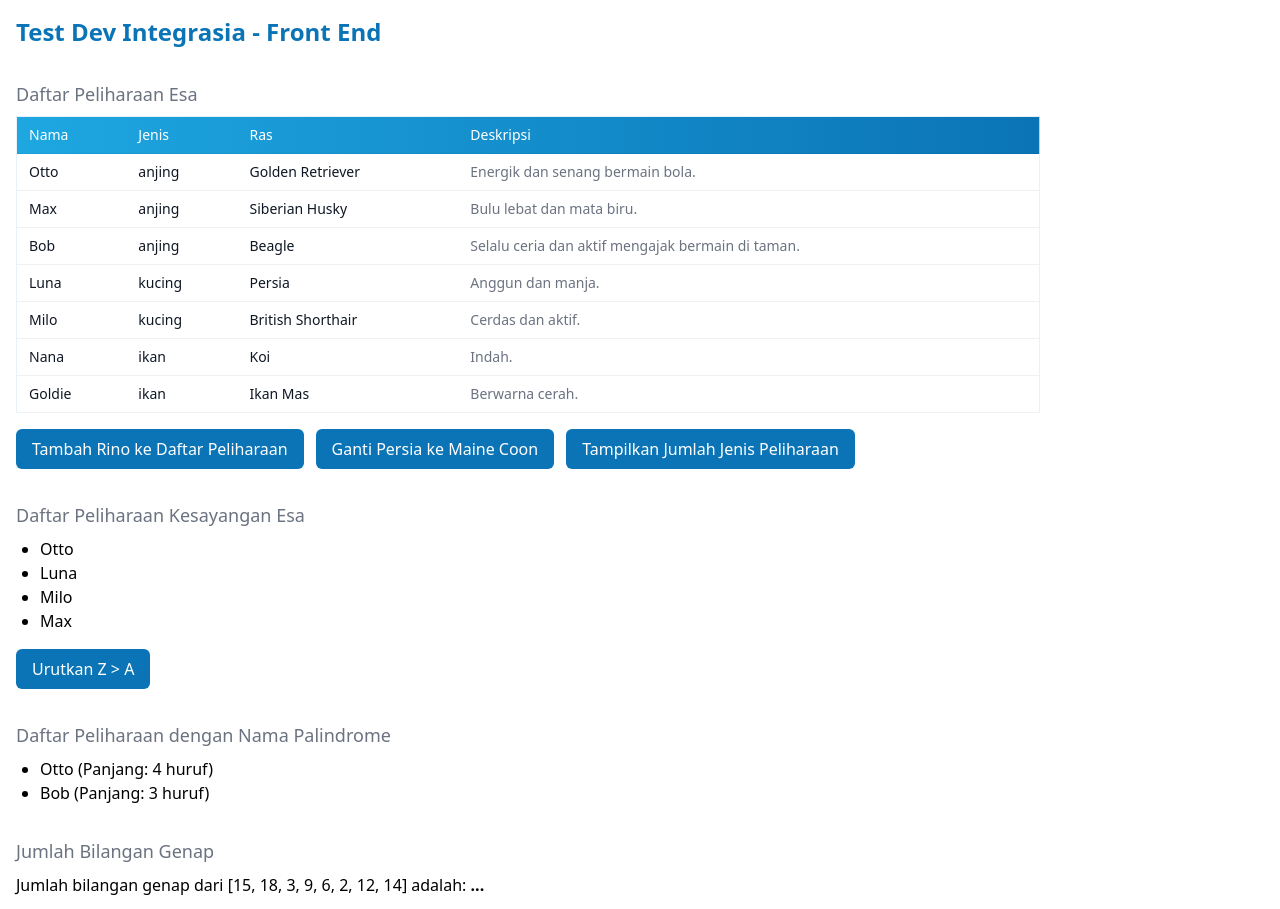
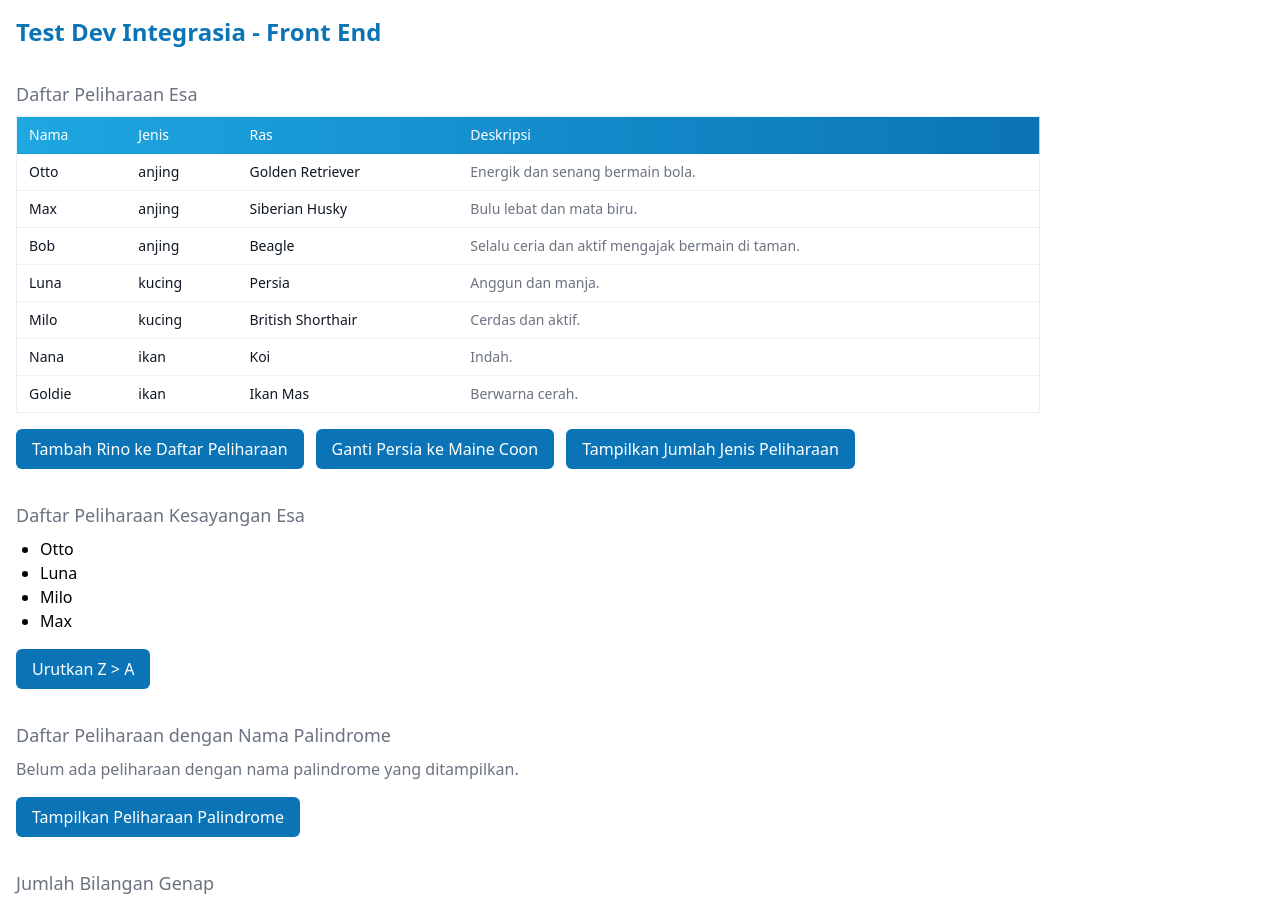
Before and after one commit to Syfrezia/test-dev-frontend, a React (Vite) app: page / in a window 1280 px wide. Shown: the top 909 px of the page. Built offline with nearby package versions, Linux system fonts and the light colour scheme.

Commit message:
refactor: update task 6 to use trigger button instead of showing the result on mount

```diff
--- a/src/App.jsx
+++ b/src/App.jsx
@@ -13,6 +13,7 @@ function App() {
   const [favoritePets, setFavoritePets] = useState(favorites);
   const [favoriteOrder, setFavoriteOrder] = useState('asc');
   const [typeCount, setTypeCount] = useState({});
+  const [palindromePets, setPalindromePets] = useState([]);
 
   const addNewPet = ({ name, type, race, description }) => {
     setPetList((prevPetList) => [
@@ -116,6 +117,10 @@ function App() {
     return palindromePets;
   };
 
+  const handleShowPalindromePets = () => {
+    setPalindromePets(filterPetsWithPalindrome(petList));
+  };
+
   return (
     <main className="p-2 md:p-4">
       <h1 className="text-[#0b74b6] text-2xl font-semibold">
@@ -137,7 +142,8 @@ function App() {
       />
 
       <PalindromePetList
-        petsWithPalindrome={filterPetsWithPalindrome(petList)}
+        petsWithPalindrome={palindromePets}
+        handleShowPalindromePets={handleShowPalindromePets}
       />
 
       <SumOfEvenNumbers />
--- a/src/components/PalindromePetList.jsx
+++ b/src/components/PalindromePetList.jsx
@@ -1,4 +1,7 @@
-export function PalindromePetList({ petsWithPalindrome }) {
+export function PalindromePetList({
+  petsWithPalindrome,
+  handleShowPalindromePets,
+}) {
   return (
     <div className="mt-8">
       <h2 className="text-[#6b7280] text-lg font-medium mb-2">
@@ -6,14 +9,27 @@ export function PalindromePetList({ petsWithPalindrome }) {
       </h2>
 
       <div>
+        {petsWithPalindrome.length === 0 && (
+          <p className="text-[#6b7280]">
+            Belum ada peliharaan dengan nama palindrome yang ditampilkan.
+          </p>
+        )}
         <ul className="list-disc [&>li]:ml-6">
-          {petsWithPalindrome.map((pet, index) => (
-            <li key={`${pet.name}-${index}`}>
-              {pet.name} (Panjang: {pet.length} huruf)
-            </li>
-          ))}
+          {petsWithPalindrome.length > 1 &&
+            petsWithPalindrome.map((pet, index) => (
+              <li key={`${pet.name}-${index}`}>
+                {pet.name} (Panjang: {pet.length} huruf)
+              </li>
+            ))}
         </ul>
       </div>
+
+      <button
+        onClick={handleShowPalindromePets}
+        className="mt-4 px-4 py-2 bg-[#0b74b6] text-white rounded-md hover:bg-[#095a91] disabled:opacity-50 disabled:cursor-not-allowed font-medium"
+      >
+        Tampilkan Peliharaan Palindrome
+      </button>
     </div>
   );
 }
```
